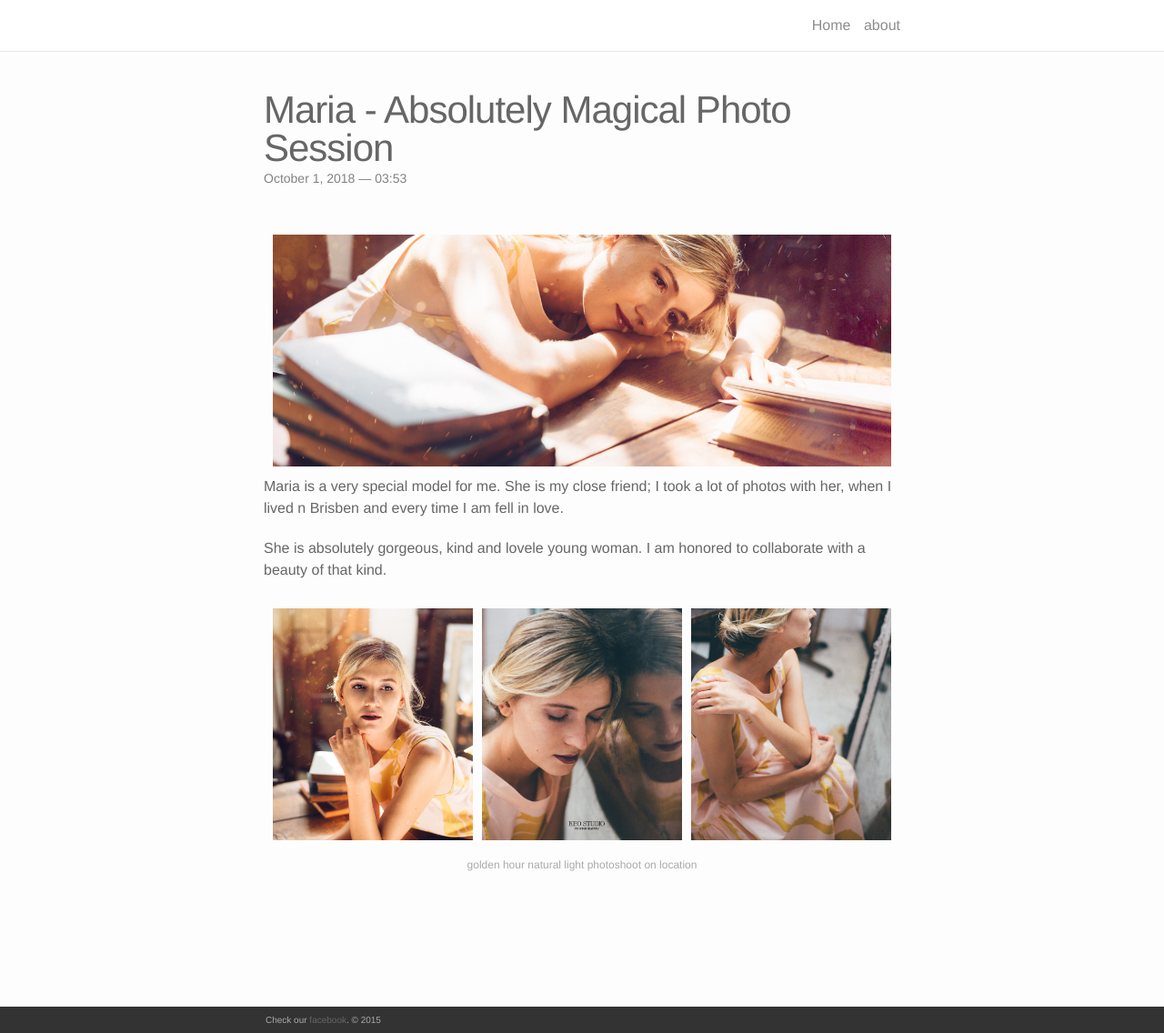
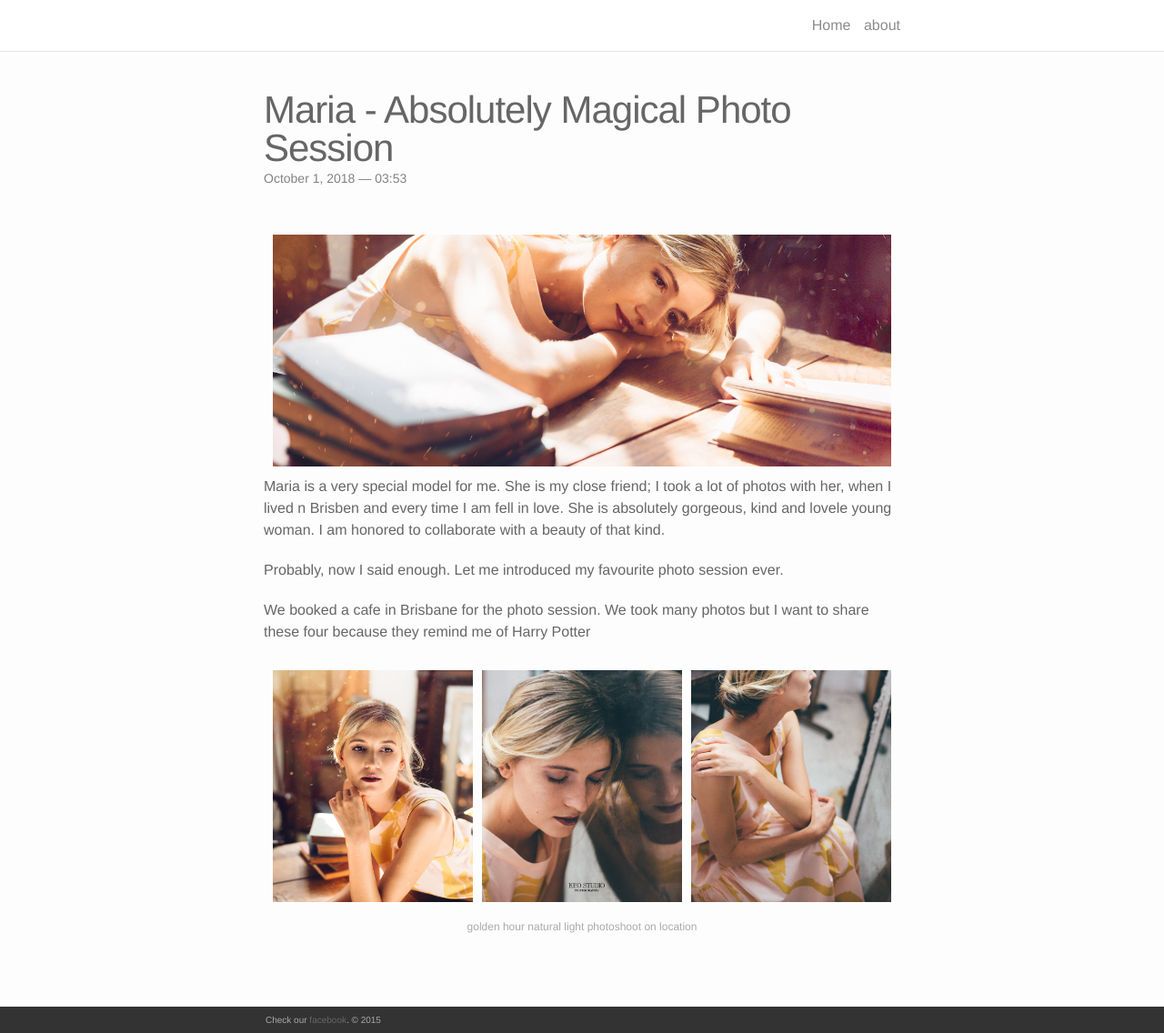
Before and after one commit to AlenPelin/keo-studio, a Jekyll site: the page built from _portfolio/maria---absolutely-magical-photo-session.md, in a window 1280 px wide and 1136 px high. Shown: the whole window at 91% size. Built offline with Jekyll 4.4.1, drawn with Linux system fonts in a browser that asks for light colours; nearby versions of some CDN libraries.

Commit message:
Update from Forestry.io - Updated maria---absolutely-magical-photo-session.md

```diff
--- a/_portfolio/maria---absolutely-magical-photo-session.md
+++ b/_portfolio/maria---absolutely-magical-photo-session.md
@@ -12,6 +12,8 @@
   - "/media/9 keo studio photography maria 2.jpg"
 
 ---
-Maria is a very special model for me. She is my close friend; I took a lot of photos with her, when I lived n Brisben and every time I am fell in love.
+Maria is a very special model for me. She is my close friend; I took a lot of photos with her, when I lived n Brisben and every time I am fell in love. She is absolutely gorgeous, kind and lovele young woman. I am honored to collaborate with a beauty of that kind.
 
-She is absolutely gorgeous, kind and lovele young woman. I am honored to collaborate with a beauty of that kind.
+Probably, now I said enough. Let me introduced my favourite photo session ever.
+
+We booked a cafe in Brisbane for the photo session. We took many photos but I want to share these four because they remind me of Harry Potter
```
